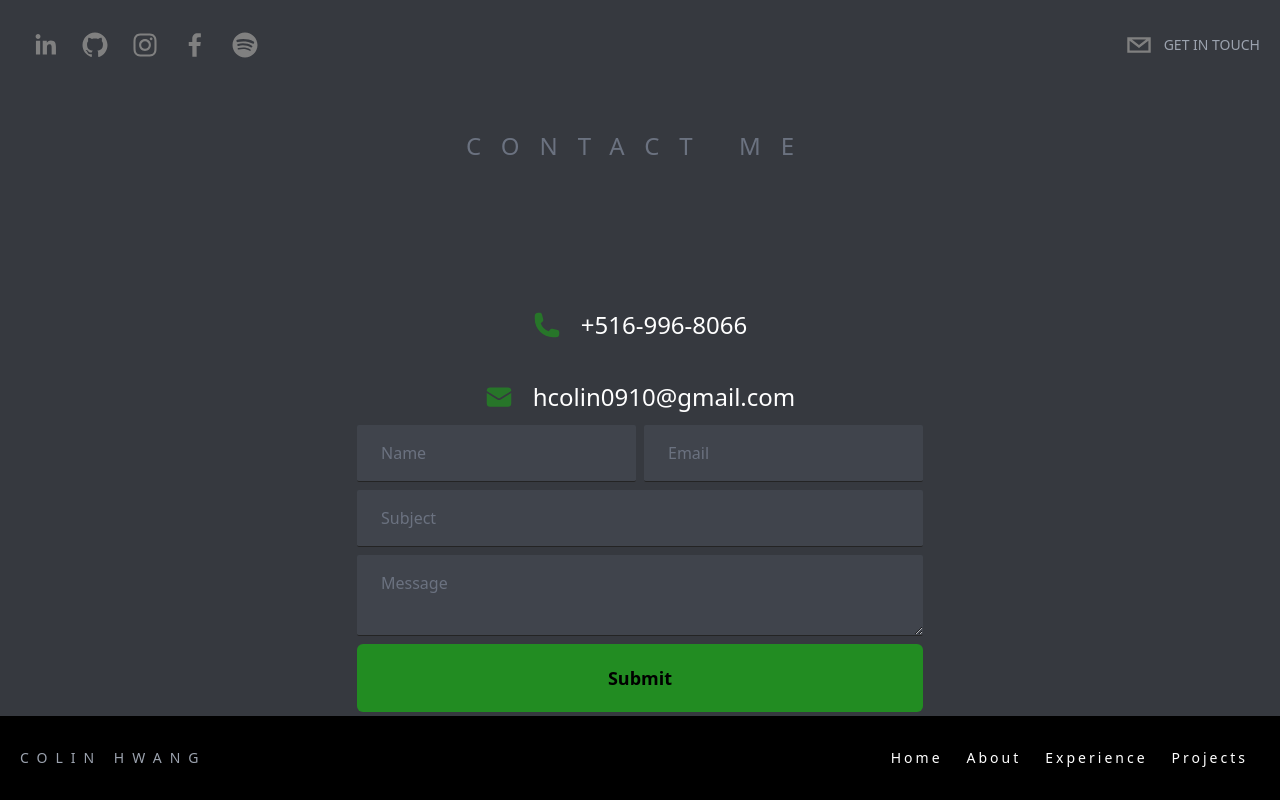
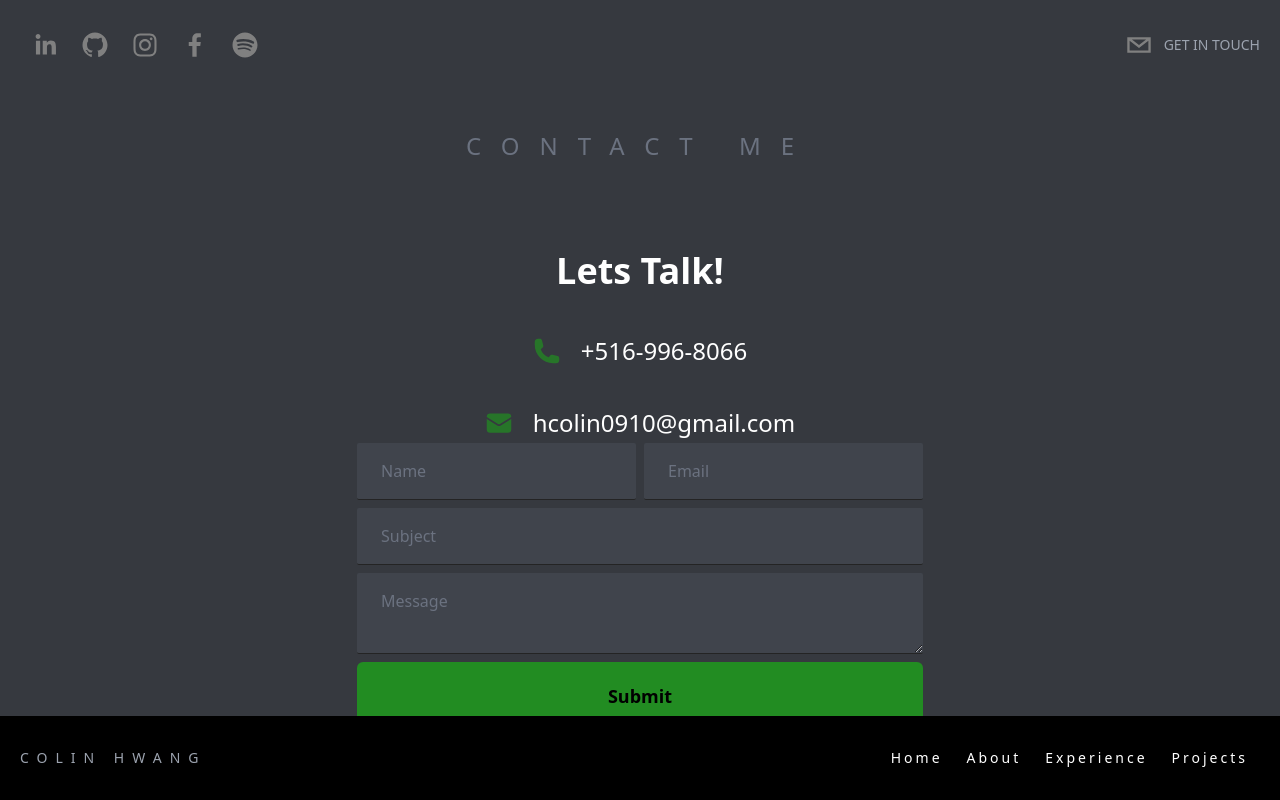
Before and after one commit to colinh09/Personal-Website, a Next.js app: page /Mail in a window 1280 px wide. Built offline with nearby package versions, Linux system fonts and the light colour scheme.

Commit message:
please please please

```diff
--- a/components/Contact.tsx
+++ b/components/Contact.tsx
@@ -27,7 +27,10 @@ function Contact({}: Props) {
     <div className = "h-screen flex relative flex-col text-center md:text-left md:flex-row max-w-7xl px-10 justify-evenly mx-auto items-center">
         <h3 className = "absolute top-10 uppercase tracking-[20px] text-gray-500 text-2xl">Contact Me</h3>
 
-        <div className = "flex flex-col space-y-3">
+        <div className = "flex flex-col space-y-1">
+            <h4 className = "text-4xl font-semibold text-center top-5">
+                Lets Talk!
+            </h4>
 
             <div className = "space-y-10 pt-10">
                 <div className = "flex items-center space-x-5 justify-center">
```
